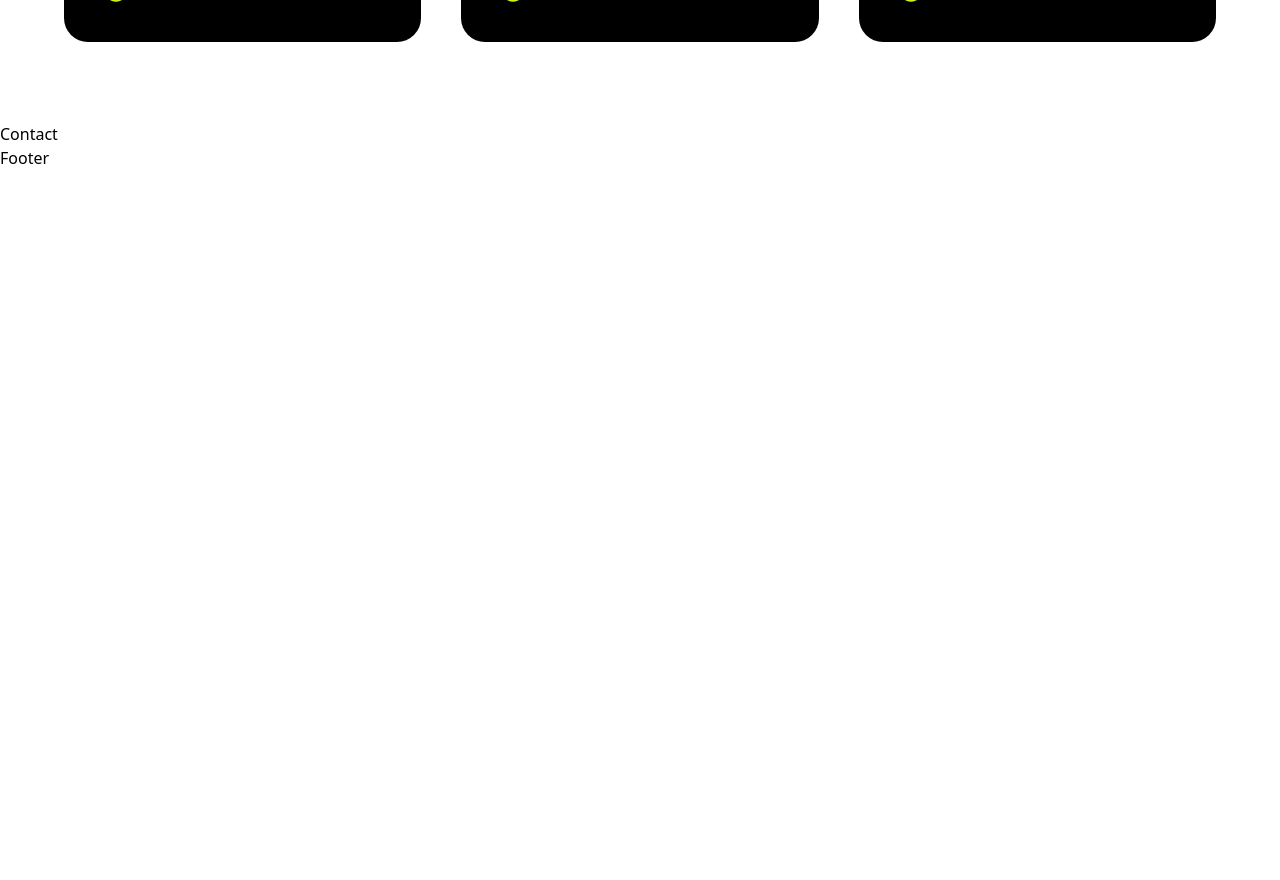
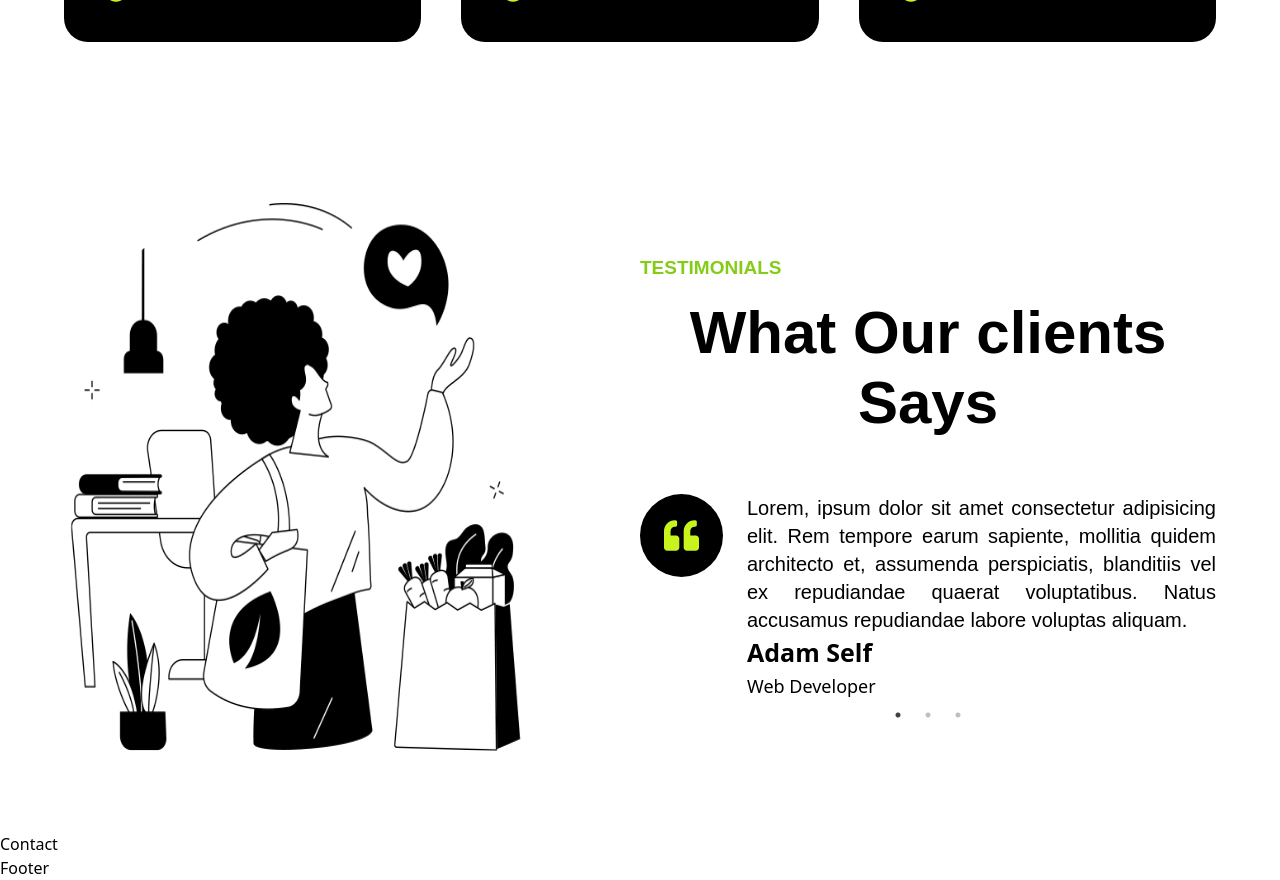
Before and after one commit to hjasaiwal114/tusk-Valley, a React (Vite) app: page / in a window 1280 px wide. Shown: the part 3280-4160 px from the top of the page. Before the commit the page ends 3450 px from the top, so only its background shows below. Built offline with nearby package versions, Linux system fonts and the light colour scheme.

Commit message:
client comp

```diff
--- a/package.json
+++ b/package.json
@@ -14,7 +14,9 @@
     "react": "^18.3.1",
     "react-dom": "^18.3.1",
     "react-icons": "^5.2.1",
-    "react-scroll": "^1.9.0"
+    "react-scroll": "^1.9.0",
+    "react-slick": "^0.30.2",
+    "slick-carousel": "^1.8.1"
   },
   "devDependencies": {
     "@types/react": "^18.3.3",
--- a/src/compontents/Clients.jsx
+++ b/src/compontents/Clients.jsx
@@ -1,7 +1,12 @@
 import React, { useEffect } from "react";
+import Slider from "react-slick";
+import testimonials from "../assets/testimonial.png";
 import AOS from "aos";
+import { FaQuoteLeft } from "react-icons/fa";
 import "aos/dist/aos.css";
 import { testidata } from "../export";
+import "slick-carousel/slick/slick.css";
+import "slick-carousel/slick/slick-theme.css";
 
 const Clients = () => {
   useEffect(() => {
@@ -11,7 +16,75 @@ const Clients = () => {
       easing: "ease-in-sine",
     });
   }, []);
-  return <section id=""></section>;
+
+  const settings = {
+    dots: true,
+    infinite: true,
+    speed: 500,
+    sidesToShow: 1,
+    slidesToScroll: 1,
+    arrows: false,
+  };
+
+  return (
+    <section
+      id="testimonials"
+      className="w-[90%] m-auto flex lg:flex-row flex-col justify-between items-center gap-28 py-20"
+    >
+      <div className="lg:w-[50%] w-full">
+        <img
+          data-aos="zoom-in"
+          data-aos-delay="200"
+          src={testimonials}
+          alt="testimonial image"
+          className="lg:w-[1000px] lg:h-[550px]"
+        />
+      </div>
+      <div className="lg:w-[50%] w-full flex flex-col justify-center lg:items-start items-center gap-4">
+        <h1
+          data-aos="zoom-in"
+          data-aos-delay="400"
+          className="text-lime-500 font-ubuntu text-[19px] font-semibold"
+        >
+          TESTIMONIALS
+        </h1>
+        <h1
+          data-aos="zoom-in"
+          data-aos-delay="600"
+          className="text-black font-semibold lg:text-[60px] text-[50px] lg:leading-[70px] leading-[60px] font-ubuntu text-center"
+        >
+          What Our clients Says
+        </h1>
+        <div data-aos="zoom-in" data-aos-delay="800" className="w-full mt-10">
+          <Slider {...settings}>
+            {testidata.map((item, index) => (
+              <div key={index}>
+                <div className="w-full flex justify-between items-start gap-6">
+                  <div>
+                    <div id="icon-box" className="bg-black p-6 rounded-full">
+                      <FaQuoteLeft className="text-limegreen size-[35px]" />
+                    </div>
+                  </div>
+
+                  <div className="fex flex-col justify-center items-start gap-6">
+                    <p className="font-ubuntu text-xl text-justify">
+                      {item.review}
+                    </p>
+                    <div>
+                      <h1 className="text-black font-semibold text-[25px]">
+                        {item.name}
+                      </h1>
+                      <p className="text-lg">{item.post}</p>
+                    </div>
+                  </div>
+                </div>
+              </div>
+            ))}
+          </Slider>
+        </div>
+      </div>
+    </section>
+  );
 };
 
 export default Clients;
```
Also changed, not shown: 1 other file (tests, documents, lock files or other folders).
